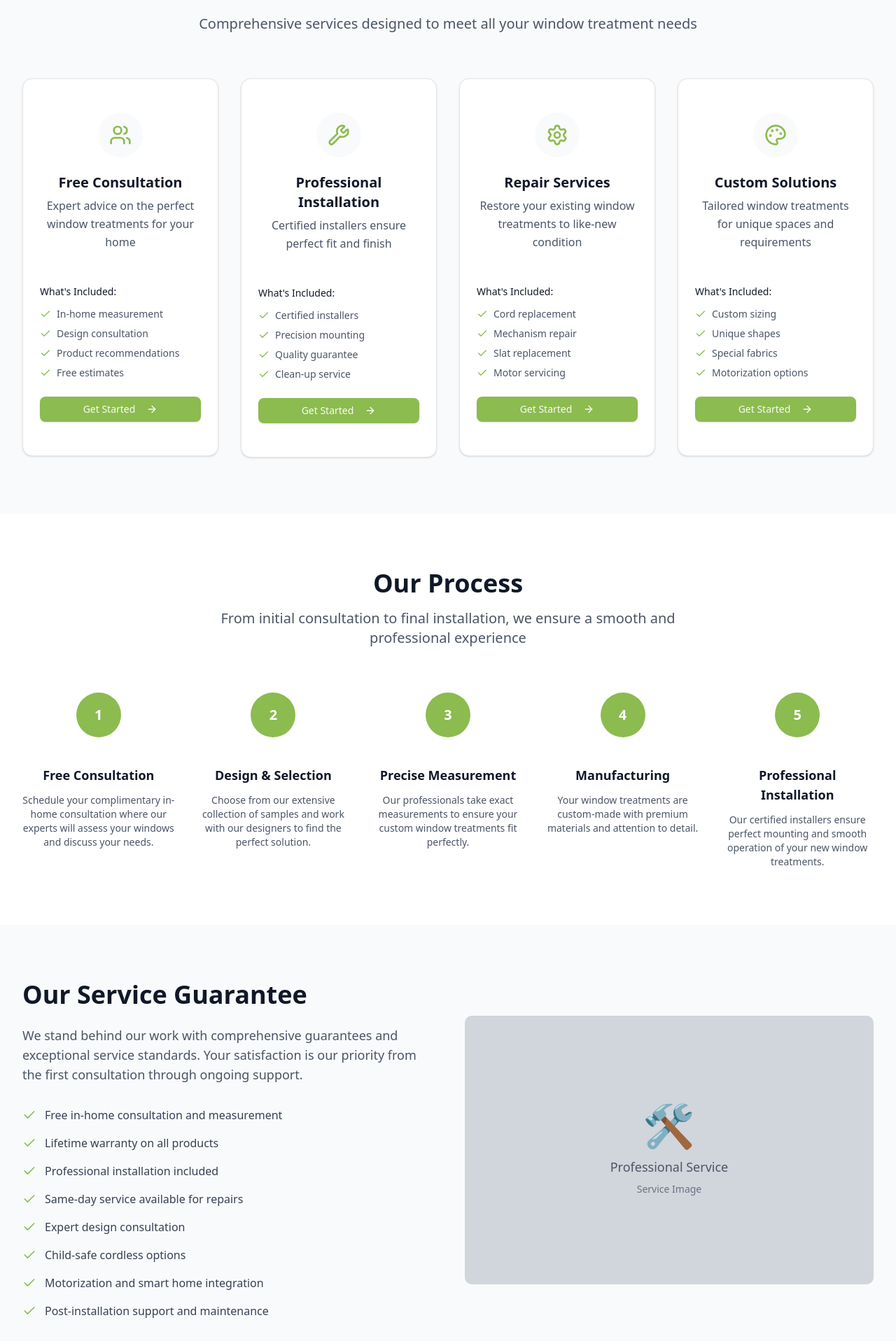
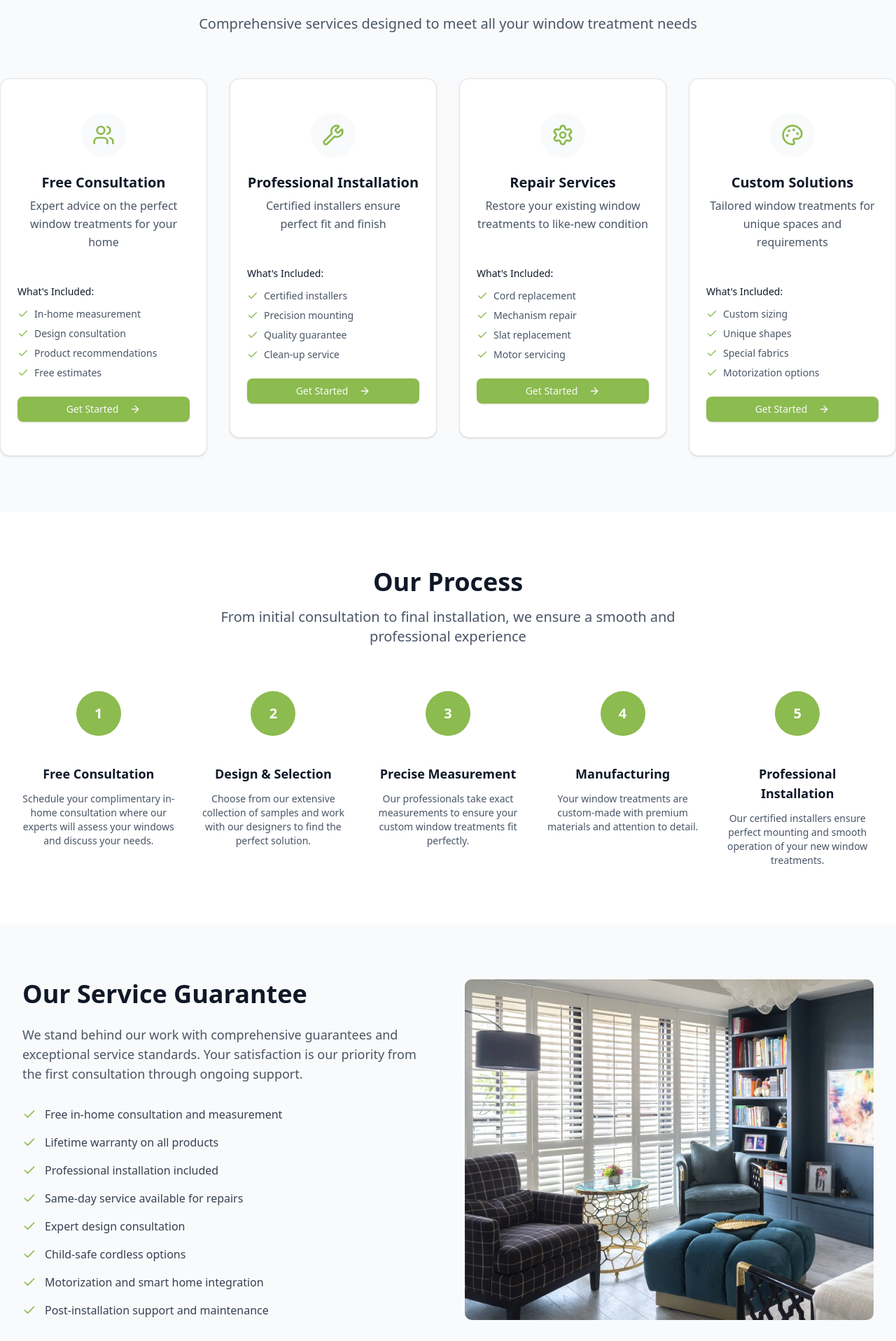
Before and after one commit to morganstovold/eastbayblinds.com, a Next.js app: page /services in a window 1280 px wide. Shown: the part 880-2797 px from the top of the page at 70% size. Built offline with nearby package versions, Linux system fonts and the light colour scheme.

Commit message:
Update package dependencies to latest versions, including Next.js (15.4.1), React (19.1.0), and TypeScript. Adjust type definitions for React and React DOM. Add pnpm overrides for type definitions to ensure compatibility.

```diff
--- a/app/products/shutters/page.tsx
+++ b/app/products/shutters/page.tsx
@@ -114,7 +114,7 @@ export default function ShuttersPage() {
         title="Our Shutter Collection"
         subtitle="Explore our range of shutters crafted to fit any size, shape, color, lifestyle or budget"
         products={shutterProducts}
-        backgroundColor="bg-white"
+        backgroundColor="bg-gray-50"
       />
 
       <TaxCreditSection backgroundColor="bg-white" />
--- a/app/services/page.tsx
+++ b/app/services/page.tsx
@@ -9,8 +9,10 @@ import { services } from "@/lib/data";
 import { motion } from "framer-motion";
 import { Check, Clock, Award, Users, Wrench } from "lucide-react";
 import CTA from "@/components/CTA";
+import Image from "next/image";
 import ServicesGrid from "@/components/ServicesGrid";
 import HeroBackground from "@/public/Hero-Shutters.jpg";
+import OurServiceGuarantee from "@/public/Woodlore-Shutters.webp";
 
 export default function ServicesPage() {
   const processSteps = [
@@ -183,19 +185,17 @@ export default function ServicesPage() {
                 ))}
               </div>
             </motion.div>
-
             <motion.div
               initial={{ opacity: 0, x: 20 }}
               whileInView={{ opacity: 1, x: 0 }}
               transition={{ duration: 0.8 }}
               viewport={{ once: true }}
-              className="bg-gray-300 rounded-lg h-96 flex items-center justify-center"
             >
-              <div className="text-center text-gray-600">
-                <div className="text-6xl mb-4">🛠️</div>
-                <div className="text-lg font-medium">Professional Service</div>
-                <div className="text-sm text-gray-500 mt-2">Service Image</div>
-              </div>
+              <Image
+                src={OurServiceGuarantee}
+                alt="Our Service Guarantee"
+                className="w-full h-full object-cover rounded-lg"
+              />
             </motion.div>
           </div>
         </div>
@@ -203,7 +203,7 @@ export default function ServicesPage() {
 
       {/* Emergency Services */}
       <section className="py-20 bg-white">
-        <div className="container mx-auto px-4 sm:px-6 lg:px-8">
+        <div className="container mx-auto px-4 sm:px-0">
           <motion.div
             initial={{ opacity: 0, y: 20 }}
             whileInView={{ opacity: 1, y: 0 }}
--- a/components/CTA.tsx
+++ b/components/CTA.tsx
@@ -27,14 +27,9 @@ export default function CTA({
 }: CTAProps) {
   return (
     <section
-      className={`py-16 bg-gradient-to-br from-gray-900 via-gray-800 to-gray-900 relative overflow-hidden ${className}`}
+      className={`pb-16 relative overflow-hidden ${className}`}
     >
-      {/* Subtle background pattern */}
-      <div className="absolute inset-0 opacity-5">
-        <div className="absolute inset-0 bg-[radial-gradient(circle_at_50%_50%,rgba(129,205,42,0.1),transparent_70%)]"></div>
-      </div>
-
-      <div className="container mx-auto px-4 sm:px-6 lg:px-8 relative z-10">
+      <div className="container mx-auto px-4 sm:px-6 lg:px-8 relative z-10 bg-gray-900 rounded-lg py-8">
         <motion.div
           initial={{ opacity: 0, y: 20 }}
           whileInView={{ opacity: 1, y: 0 }}
--- a/components/Footer.tsx
+++ b/components/Footer.tsx
@@ -20,7 +20,7 @@ export default function Footer() {
   const currentYear = new Date().getFullYear();
 
   return (
-    <footer className="bg-gray-800 text-white border-t border-gray-700">
+    <footer className="bg-gray-900 text-white">
       <div className="container mx-auto px-4 sm:px-6 lg:px-8">
         {/* Main Footer Content */}
         <div className="py-12">
--- a/components/ServicesGrid.tsx
+++ b/components/ServicesGrid.tsx
@@ -33,7 +33,7 @@ export default function ServicesGrid({
 }: ServicesGridProps) {
   return (
     <section className={`py-20 ${backgroundColor}`}>
-      <div className="container mx-auto px-4 sm:px-6 lg:px-8">
+      <div className="container mx-auto px-4 sm:px-0">
         <motion.div
           initial={{ opacity: 0, y: 20 }}
           whileInView={{ opacity: 1, y: 0 }}
```
